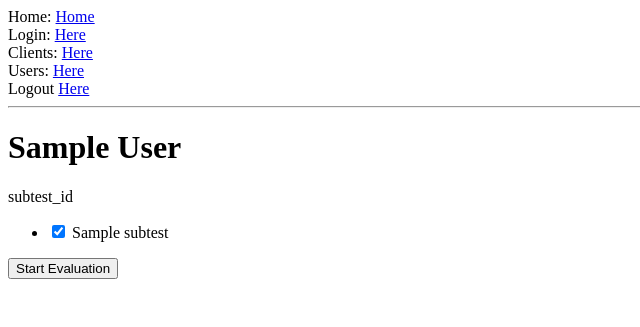
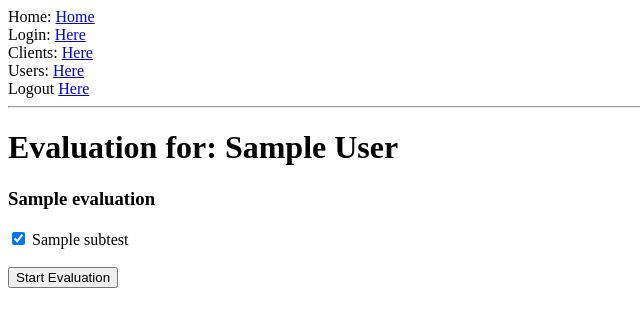
Before and after one commit to rpp114/sbt_notes, a Flask app: page /new_eval/1 in a window 1280 px wide. Shown: the top 327 px of the page, without its empty margins (0-640 px from the left). Run offline with Flask 2, Linux system fonts and the light colour scheme; a user stored in the database is signed in; tables that the repository leaves empty hold one stand-in row (values such as "Sample post"); parts of the project's set-up code (start-up, migrations or seed data) failed here and were passed over.

Commit message:
reformated the subtest eval selector for new evals.  No longer uses a flask form.

```diff
--- a/app/forms.py
+++ b/app/forms.py
@@ -41,9 +41,10 @@ class MultiCheckboxField(SelectMultipleField):
   widget = widgets.ListWidget(prefix_label=False)
   option_widget = widgets.CheckboxInput()
 
-class NewEvalForm(FlaskForm):
-  # eval_type_id = RadioField('eval_type_id', coerce=int)
-  subtest_id = MultiCheckboxField('subtest_id', coerce=int)
+# Removed to reformat form.  Doesn't use form class anymore.
+# class NewEvalForm(FlaskForm):
+#   # eval_type_id = RadioField('eval_type_id', coerce=int)
+#   subtest_id = MultiCheckboxField('subtest_id', coerce=int)
 
 class ClientNoteForm(FlaskForm):
   notes = StringField('notes', widget=widgets.TextArea()) #, height_="48")
--- a/app/templates/new_eval.html
+++ b/app/templates/new_eval.html
@@ -3,27 +3,19 @@
 {% extends 'base.html' %}
 
 {% block content %}
-  <h1>{{ client.first_name }} {{client.last_name}}</h1>
+  <h1>Evaluation for: {{ client.first_name }} {{client.last_name}}</h1>
 
       <form action="" method="post" name="evaluations">
-        {{ form.hidden_tag() }}
-        <table>
-          <!-- {% for eval in form.eval_type_id %}
-            <tr>
-              <td>
-                {{ eval }}
-              </td>
-              <td>
-                {{ eval.label }}
-              </td>
-            </tr>
-            {% endfor %} -->
+        {% for eval in evals_form %}
+        {% set eval_index = loop.index %}
+        <h3>{{ eval[0] }}</h3>
+            {% for subtest in eval[1] %}
+              <input type="checkbox" name="{{ eval_index }}{{loop.index}}" value="{{ subtest[0] }}" checked="checked"/> {{ subtest[1] }}<br />
+            {% endfor %}
+          {% endfor %}
 
-            <div>
-              {{ form.subtest_id.label }}
-              {{ form.subtest_id}}
-            </div>
-        </table>
+
+        <br />
         <input type="submit" value="Start Evaluation" />
       </form></br>
 
--- a/app/views.py
+++ b/app/views.py
@@ -1,6 +1,6 @@
 from flask import render_template, flash, redirect, jsonify, request, g, session, url_for
 from app import app, models, db, oauth_credentials, login_manager
-from .forms import LoginForm, ClientInfoForm, NewEvalForm, ClientNoteForm, ClientAuthForm, UserInfoForm, LoginForm, PasswordChangeForm
+from .forms import LoginForm, ClientInfoForm, ClientNoteForm, ClientAuthForm, UserInfoForm, LoginForm, PasswordChangeForm
 from flask_login import login_required, login_user, logout_user, current_user
 from sqlalchemy import and_
 import json, datetime, httplib2, json
@@ -205,7 +205,7 @@ def oauth2callback():
 		db.session.commit()
 		session.pop('oauth_user_id', None)
 		# session['credentials'] = credentials.to_json()
-		return redirect(url_for('users_page'))
+		return redirect(url_for('user_tasklist'))
 
 """
 Client pages including profiles and summaries
@@ -296,26 +296,28 @@ def eval_directory(client_id):
 @app.route('/new_eval/<client_id>', methods=['GET', 'POST'])
 @login_required
 def new_eval(client_id):
-	form = NewEvalForm()
 
-	if request.method == 'POST' and form.is_submitted():
+	if request.method == 'POST':# and form.is_submitted():
+		form_data = sorted([s for s in request.form])
+		subtest_ids = [int(request.form[id]) for id in form_data]
 		client = models.Client.query.get(client_id)
 		new_eval = models.ClientEval(client=client, therapist=client.therapist)
-		new_eval.subtests = models.EvalSubtest.query.filter(models.EvalSubtest.id.in_(form.subtest_id.data)).all()
+		new_eval.subtests = models.EvalSubtest.query.filter(models.EvalSubtest.id.in_(subtest_ids)).all()
 		db.session.add(new_eval)
 		db.session.commit()
-		return redirect('/eval/' + str(new_eval.id) + '/' + str(form.subtest_id.data[0]))
+		return redirect('/eval/' + str(new_eval.id) + '/' + str(subtest_ids[0]))
 
-	form.subtest_id.choices = [(s.id, s.name) for s in models.EvalSubtest.query.order_by(models.EvalSubtest.eval_id, models.EvalSubtest.eval_subtest_id).all()]
+	evals_form = []
+	evals = [(e.id, e.name) for e in models.Evaluation.query.order_by(models.Evaluation.id)]
 
-	form.subtest_id.default = [s[0] for s in form.subtest_id.choices]
+	for eval_type in evals:
+		evals_form.append((eval_type[1], [(s.id, s.name) for s in models.EvalSubtest.query.filter(models.EvalSubtest.eval_id == eval_type[0]).order_by(models.EvalSubtest.eval_subtest_id).all()]))
 
-	form.process()
 
 	client = models.Client.query.get(client_id)
 
 	return render_template('new_eval.html',
-							form=form,
+							evals_form=evals_form,
 							client=client)
 
 
```
